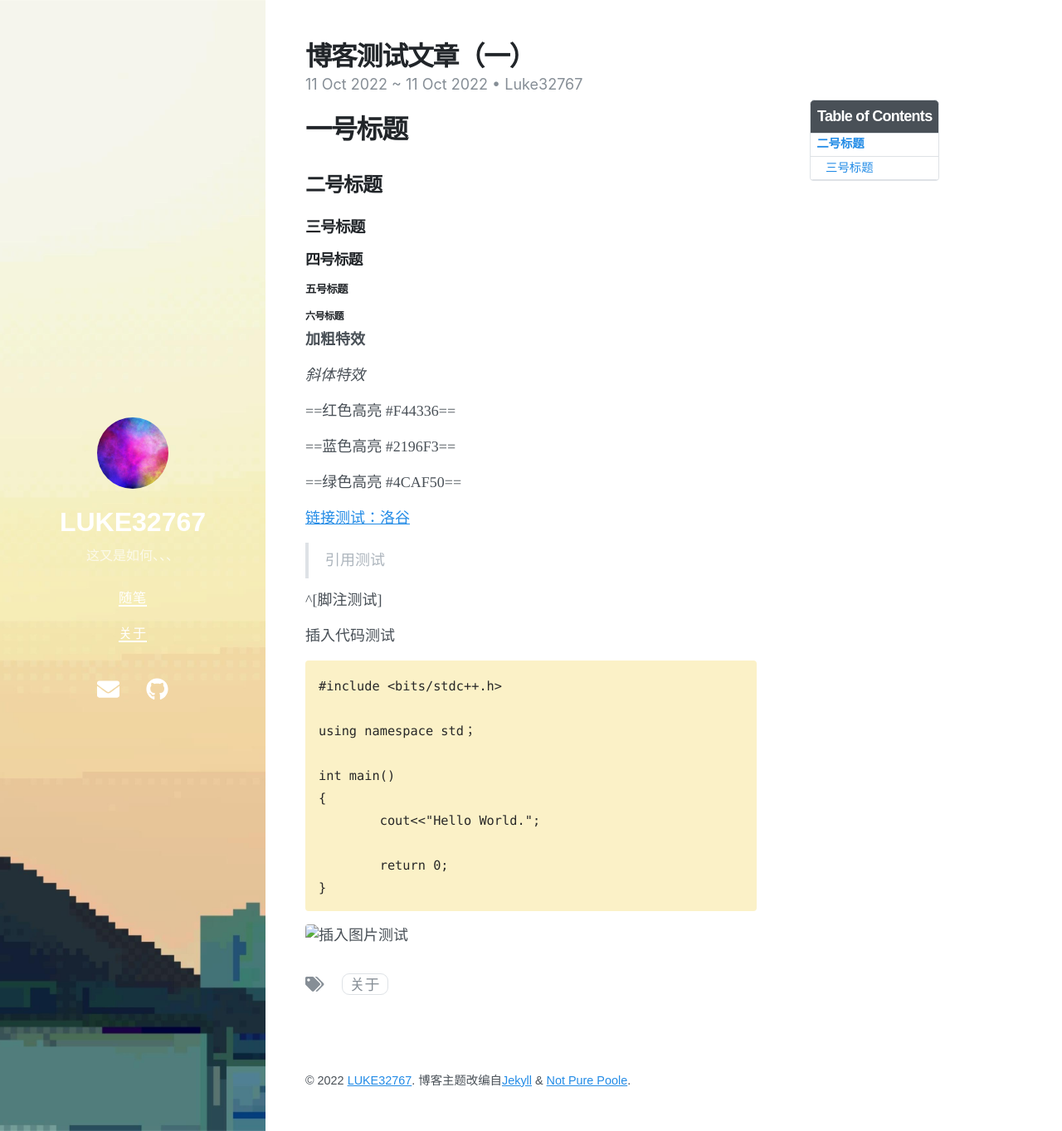
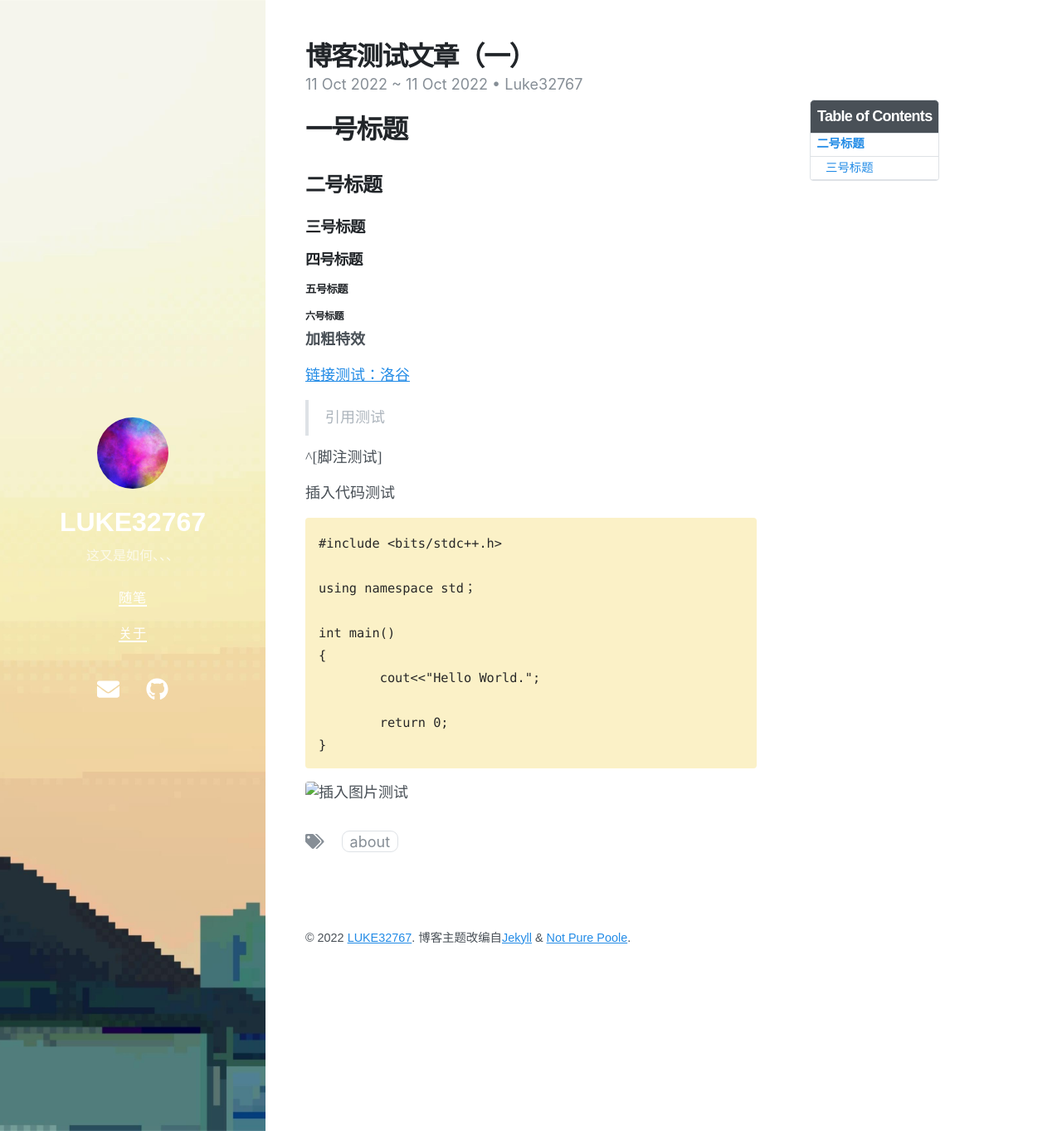
Before and after one commit to Luke32767/Luke32767.github.io, a Jekyll site: the page built from _posts/2022-10-11-[Blog]博客测试.md, in a window 1280 px wide and 1363 px high. Shown: the whole window at 83% size. Built offline with Jekyll 4.4.1, drawn with Linux system fonts in a browser that asks for light colours; nearby versions of some CDN libraries.

Commit message:
Update 2022-10-11-[Blog]博客测试.md

```diff
--- a/_posts/2022-10-11-[Blog]博客测试.md
+++ b/_posts/2022-10-11-[Blog]博客测试.md
@@ -4,7 +4,7 @@ title: 博客测试文章（一）
 author: Luke32767
 date: 2022-10-11 21:34 +0800
 last_modified_at: 2022-10-11 21:34 +0800
-tags: [关于]
+tags: [About]
 toc: true
 ---
 
@@ -21,14 +21,6 @@ toc: true
 ###### 六号标题
 
 **加粗特效**
-
-*斜体特效*
-
-==红色高亮 #F44336==
-
-==蓝色高亮 #2196F3==
-
-==绿色高亮 #4CAF50==
 
 [链接测试：洛谷](www.luogu.com.cn)
 
```
